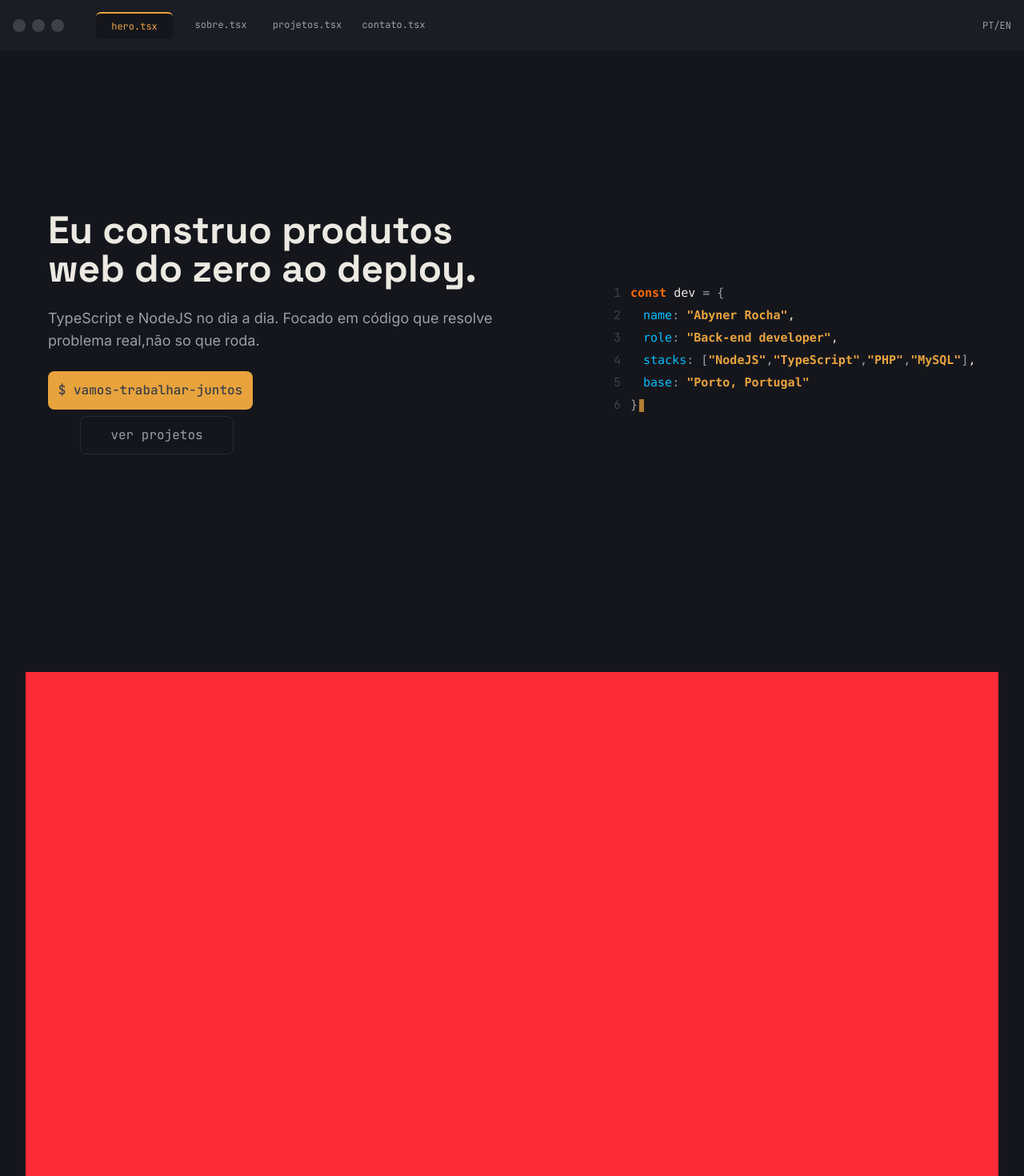
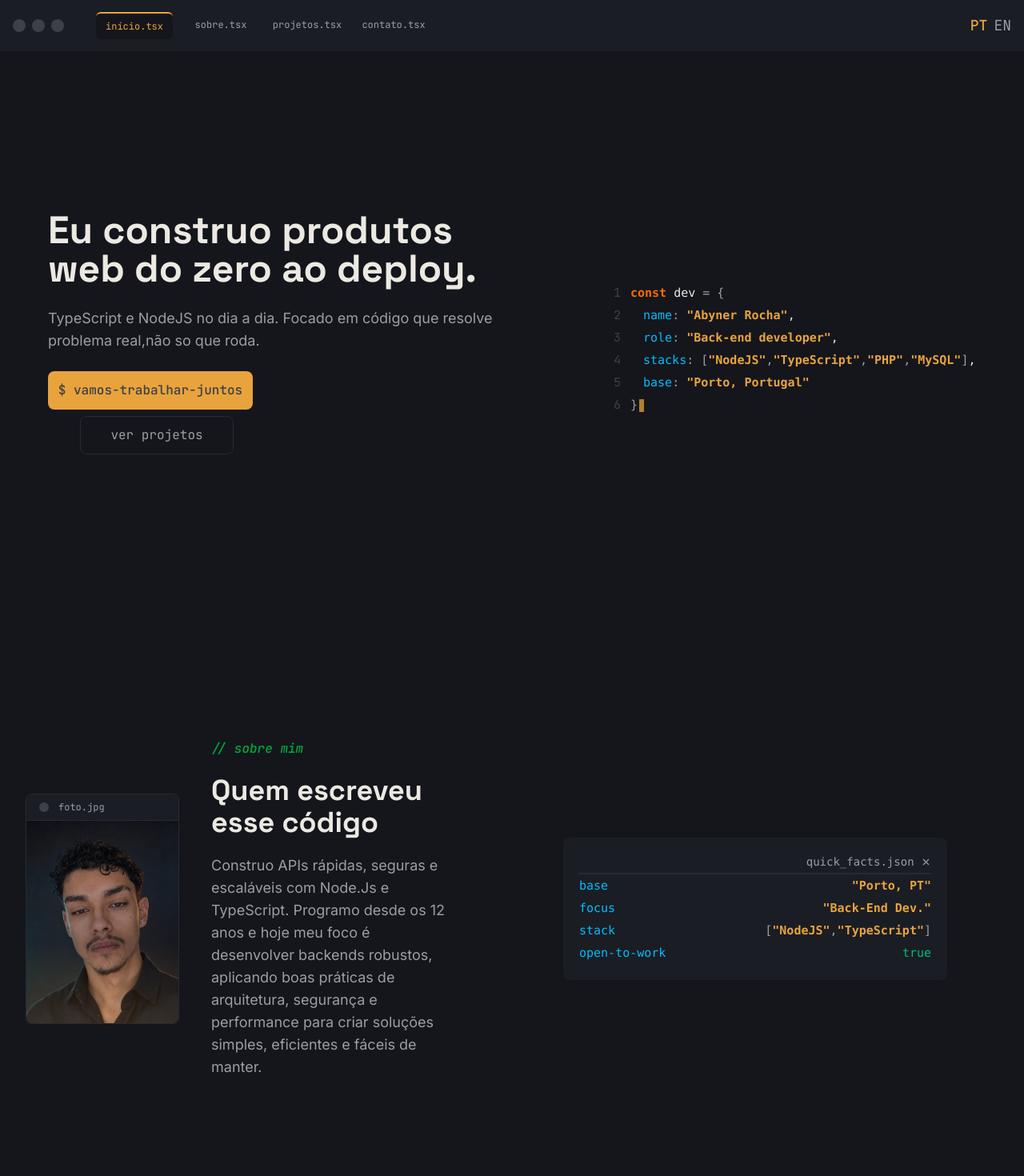
Before and after one commit to AbynerRocha/portfolio, a React (Vite) app: page / in a window 1280 px wide. Shown: the top 1470 px of the page at 80% size. Built offline with nearby package versions, Linux system fonts and the light colour scheme.

Commit message:
Add: Translations and About me section

```diff
--- /dev/null
+++ b/locales/en.json
@@ -0,0 +1,24 @@
+{
+    "hero": {
+        "title": "I build web products from scratch to deploy.",
+        "subtitle": "TypeScript and NodeJS on a day basis. Focused on code that solves real problems not only that runs",
+        "buttons": {
+            "work-together": "$ lets-work-together",
+            "view-projects": "View projects"
+        }
+    },
+    "navbar": {
+        "hero": "home",
+        "about": "about",
+        "projects": "projects",
+        "contact": "contact",
+        "drawer-button": "$ ./get-in-touch.sh"
+    },
+    "about-me": {
+        "title": "Who wrote this code",
+        "subtitle": "about me",
+        "description": "I build fast, secure, and scalable APIs with Node.js and TypeScript. I’ve been programming since I was 12, and today I focus on developing robust backends, applying best practices in architecture, security, and performance to create simple, efficient, and maintainable solutions.",
+        "photo-title": "photo.jpg",
+        "photo-alt": "My photo"
+    }
+}
--- /dev/null
+++ b/locales/pt-br.json
@@ -0,0 +1,24 @@
+{
+    "hero": {
+        "title": "Eu construo produtos web do zero ao deploy.",
+        "subtitle": "TypeScript e NodeJS no dia a dia. Focado em código que resolve problema real,não so que roda.",
+        "buttons": {
+            "work-together": "$ vamos-trabalhar-juntos",
+            "view-projects": "ver projetos"
+        }
+    },
+    "navbar": {
+        "hero": "início",
+        "about": "sobre",
+        "projects": "projetos",
+        "contact": "contato",
+        "drawer-button": "$ ./entrar-em-contato.sh"
+    },
+    "about-me": {
+        "title": "Quem escreveu esse código",
+        "subtitle": "sobre mim",
+        "description": "Construo APIs rápidas, seguras e escaláveis com Node.Js e TypeScript. Programo desde os 12 anos e hoje meu foco é desenvolver backends robustos, aplicando boas práticas de arquitetura, segurança e performance para criar soluções simples, eficientes e fáceis de manter.",
+        "photo-title": "foto.jpg",
+        "photo-alt": "Minha foto"
+    }
+}
--- a/package.json
+++ b/package.json
@@ -19,10 +19,12 @@
     "@tanstack/react-devtools": "latest",
     "@tanstack/react-router": "latest",
     "@tanstack/react-router-devtools": "latest",
+    "i18next": "^26.3.6",
     "lucide": "^1.27.0",
     "lucide-react": "^1.27.0",
     "react": "^19.2.0",
     "react-dom": "^19.2.0",
+    "react-i18next": "^17.0.11",
     "react-icons": "^5.7.0",
     "tailwind-merge": "^3.6.0",
     "tailwindcss": "^4.1.18",
@@ -33,9 +35,11 @@
     "@tanstack/devtools-vite": "latest",
     "@tanstack/router-cli": "^1.132.0",
     "@tanstack/router-plugin": "latest",
+    "@types/i18next": "^13.0.0",
     "@types/node": "^22.10.2",
     "@types/react": "^19.2.0",
     "@types/react-dom": "^19.2.0",
+    "@types/react-i18next": "^8.1.0",
     "@vitejs/plugin-react": "^6.0.1",
     "typescript": "^6.0.2",
     "vite": "^8.0.0"
--- a/src/components/Code/index.tsx
+++ b/src/components/Code/index.tsx
@@ -5,10 +5,11 @@ import { twMerge } from 'tailwind-merge';
 type CodeBlockProps = {
   className?: string
   children: React.ReactNode
+  withLineNumber?: boolean
 }
 
 type CodeLineProps = {
-  lineNumber: number
+  lineNumber?: number
   children: React.ReactNode
   className?: string
 }
@@ -32,9 +33,9 @@ export const Punctuation = ({ children, className }: { children: React.ReactNode
 export function CodeLine({ lineNumber, children, className }: CodeLineProps) {
   return (
     <div className={twMerge("flex flex-row items-start gap-3 font-code text-sm leading-7 sm:text-[15px]", className)}>
-      <aside className="w-4 shrink-0 text-right text-tertiary select-none sm:w-6">
+      {lineNumber && <aside className="w-4 shrink-0 text-right text-tertiary select-none sm:w-6">
         {lineNumber}
-      </aside>
+      </aside>}
       <pre className="m-0 flex-1 overflow-x-hidden wrap-break-word whitespace-pre-wrap text-text-primary">
         {children}
       </pre>
@@ -42,13 +43,13 @@ export function CodeLine({ lineNumber, children, className }: CodeLineProps) {
   )
 }
 
-export default function CodeBlock({ className, children }: CodeBlockProps) {
+export default function CodeBlock({ className, withLineNumber, children }: CodeBlockProps) {
   return (
     <div className={twMerge("w-full overflow-hidden rounded-lg bg-primary px-4 py-3 font-code", className)}>
       {React.Children.map(children, (child, idx) => {
         if(!child) return null
 
-        return <CodeLine key={idx} lineNumber={idx+1}>
+        return <CodeLine key={idx} lineNumber={withLineNumber ? idx+1 : undefined}>
           {child}
         </CodeLine>
       })}
--- a/src/components/Navbar/index.tsx
+++ b/src/components/Navbar/index.tsx
@@ -1,5 +1,8 @@
 import { FileBraces, Folder, X } from "lucide-react";
+import { useState } from "react";
+import { useTranslation } from "react-i18next";
 import { LuGithub } from "react-icons/lu";
+import { twMerge } from "tailwind-merge";
 
 type NavbarProps = {
   onClickDrawer?: () => void;
@@ -11,6 +14,8 @@ type NavbarDrawerProps = {
 }
 
 export function NavbarDrawer({ onCloseDrawer }: NavbarDrawerProps) {
+  const { t, i18n } = useTranslation()
+
   function handleClose() {
     document.getElementById('navbar-drawer')?.classList.remove('animate-in')
     document.getElementById('navbar-drawer')?.classList.add('animate-out')
@@ -46,31 +51,36 @@ export function NavbarDrawer({ onCloseDrawer }: NavbarDrawerProps) {
       <section className="h-[75%] text-sm mt-4 text-secondary">
         <ul>
           <li className="flex items-center gap-3 h-14 w-full pl-5 bg-accent/10 border-l-2 text-accent border-l-accent">
-            <FileBraces className="size-4 " />hero.tsx
+            <FileBraces className="size-4 " />{t('navbar.hero')}.tsx
           </li>
-          <li className="flex items-center gap-3 h-14 w-full pl-5"><FileBraces className="size-4 " />sobre.tsx</li>
-          <li className="flex items-center gap-3 h-14 w-full pl-5"><FileBraces className="size-4 " />projetos.tsx</li>
-          <li className="flex items-center gap-3 h-14 w-full pl-5"><FileBraces className="size-4 " />contato.tsx</li>
+          <li className="flex items-center gap-3 h-14 w-full pl-5"><FileBraces className="size-4 " />{t('navbar.about')}.tsx</li>
+          <li className="flex items-center gap-3 h-14 w-full pl-5"><FileBraces className="size-4 " />{t('navbar.projects')}.tsx</li>
+          <li className="flex items-center gap-3 h-14 w-full pl-5"><FileBraces className="size-4 " />{t('navbar.contact')}.tsx</li>
         </ul>
       </section>
       <footer className="p-3 h-full w-full border-t-2 border-t-border">
         <div className="flex flex-row justify-between text-sm mb-3 text-secondary">
-          <span className="space-x-2">
-            <span className="text-accent font-medium">PT</span>
-            <span>EN</span>
+          <span onClick={() => i18n.changeLanguage(i18n.language === 'pt-BR' ? 'en' : 'pt-BR')} className="space-x-2">
+            <span className={twMerge("transition-all duration-200 ease-in-out", i18n.language === 'pt-BR' ? "text-accent font-medium" : "")}>PT</span>
+            <span className={twMerge("transition-all duration-200 ease-in-out", i18n.language === 'en' ? "text-accent font-medium" : "")}>EN</span>
           </span>
           <a href="https://github.com/AbynerRocha" target="_blank" className="flex flex-row items-center gap-1">
-            <LuGithub/>
+            <LuGithub />
             Github
           </a>
         </div>
-        <button className="bg-accent rounded-lg h-12 w-63 text-xs font-medium text-tertiary cursor-pointer transition-all duration-150 hover:bg-accent/80 active:bg-accent">$ ./entrar-em-contato.sh</button>
+        <button
+          className="bg-accent rounded-lg h-12 w-63 text-xs font-medium text-tertiary cursor-pointer transition-all duration-150 hover:bg-accent/80 active:bg-accent"
+        >
+          {t('navbar.drawer-button')}
+        </button>
       </footer>
     </aside>
   </section>
 }
 
 export default function Navbar({ onClickDrawer, isDrawerOpen }: NavbarProps) {
+  const { t, i18n } = useTranslation()
   return (
     <nav className="fixed top-0 flex flex-row items-center w-full h-16 bg-card text-text-tertiary px-4 ">
       <div className="h-full w-fit flex flex-row space-x-2 items-center mr-10">
@@ -81,20 +91,24 @@ export default function Navbar({ onClickDrawer, isDrawerOpen }: NavbarProps) {
       <div className=" hidden md:flex flex-1 flex-row justify-between font-code text-xs text-secondary">
         <ul className="flex flex-row space-x-3">
           <li className="bg-primary rounded-md border-t-2 border-t-accent py-2 w-24 text-accent text-center">
-            <a>hero.tsx</a>
+            <a>{t('navbar.hero')}.tsx</a>
           </li>
           <li className="rounded-md py-2 w-24 text-center">
-            <a>sobre.tsx</a>
+            <a>{t('navbar.about')}.tsx</a>
           </li>
           <li className="rounded-md py-2 w-24 text-center">
-            <a>projetos.tsx</a>
+            <a>{t('navbar.projects')}.tsx</a>
           </li>
           <li className="rounded-md py-2 w-24 text-center">
-            <a>contato.tsx</a>
+            <a>{t('navbar.contact')}.tsx</a>
           </li>
         </ul>
-        <button className="text-md cursor-pointer">
-          PT/EN
+        <button
+          onClick={() => i18n.changeLanguage(i18n.language === 'pt-BR' ? 'en' : 'pt-BR')}
+          className="text-lg cursor-pointer space-x-2"
+        >
+          <span className={twMerge("transition-all duration-200 ease-in-out", i18n.language === 'pt-BR' ? "text-accent font-medium" : "")}>PT</span>
+          <span className={twMerge("transition-all duration-200 ease-in-out", i18n.language === 'en' ? "text-accent font-medium" : "")}>EN</span>
         </button>
       </div>
 
--- /dev/null
+++ b/src/components/Sections/AboutMe.tsx
@@ -0,0 +1,67 @@
+
+
+import React from 'react'
+import CodeBlock, { Property, Punctuation, StringVal } from '../Code';
+import { X } from 'lucide-react';
+import { useTranslation } from 'react-i18next';
+
+export function AboutMe() {
+  const { t } = useTranslation()
+  return (
+    <div className="grid grid-cols-2 grid-rows-1 place-items-center w-full h-148">
+      <section className="wrap-break-word">
+        <div className="flex flex-row items-center space-x-10">
+          <div className="h-72 w-48 overflow-hidden rounded-lg border border-border">
+            <header className="flex flex-row items-center gap-3 bg-card font-code border-b border-b-border text-secondary py-2 pl-4">
+              <div
+                className="size-3 bg-tertiary rounded-full"
+              />
+              <span className="text-xs">{t('about-me.photo-title')}</span>
+            </header>
+            <div className="relative h-64 w-48">
+              <img
+                src="/foto.webp"
+                alt={t('about-me.photo-alt')}
+                className="h-full w-full object-cover object-top"
+              />
+
+              {/* Gradiente sobre a imagem */}
+              <div className="pointer-events-none absolute inset-0 bg-[linear-gradient(to_bottom,rgba(20,22,28,0.15)_0%,rgba(20,22,28,0.45)_60%,rgba(232,163,61,0.20)_100%)]" />
+
+            </div>
+          </div>
+          <div className="w-1/2 space-y-5">
+            <h4 className="font-code font-medium italic text-green-600">// {t("about-me.subtitle")}</h4>
+            <h2 className="font-title text-text-primary font-bold text-4xl">{t("about-me.title")}</h2>
+            <p className="text-lg text-secondary">
+              {t("about-me.description")}
+            </p>
+          </div>
+        </div>
+      </section>
+      <aside className="flex flex-col items-center wrap-break-word">
+        <CodeBlock className="bg-card py-5 px-5 w-120">
+          <span className="flex flex-row justify-end items-center text-sm text-secondary mb-1">quick_facts.json <X size={13} /></span>
+          <div className="h-0.5 w-full bg-border" />
+          <span className="flex flex-row justify-between">
+            <Property>base</Property> <StringVal>Porto, PT</StringVal>
+          </span>
+          <span className="flex flex-row justify-between">
+            <Property>focus</Property> <StringVal>Back-End Dev.</StringVal>
+          </span>
+          <span className="flex flex-row justify-between">
+            <Property>stack</Property> <span><Punctuation>[</Punctuation>
+              <StringVal>NodeJS</StringVal><Punctuation>,</Punctuation>
+              <StringVal>TypeScript</StringVal>
+              <Punctuation>]</Punctuation>
+            </span>
+          </span>
+          <span className="flex flex-row justify-between">
+            <Property>open-to-work</Property>
+            <span className="text-emerald-500">true</span>
+          </span>
+        </CodeBlock>
+      </aside>
+    </div>
+  )
+}
--- /dev/null
+++ b/src/i18n.ts
@@ -0,0 +1,23 @@
+import i18n from 'i18next'
+import { initReactI18next } from 'react-i18next'
+import localePT from '../locales/pt-br.json'
+import localeEN from '../locales/en.json'
+
+i18n.use(initReactI18next)
+.init({
+    resources: {
+        en: {
+            translation: localeEN
+        },
+        'pt-BR': {
+            translation: localePT
+        }
+    },
+    lng: "pt-BR",
+    fallbackLng: "pt-BR",
+    interpolation: {
+        escapeValue: false
+    }
+})
+
+export default i18n
--- a/src/main.tsx
+++ b/src/main.tsx
@@ -1,6 +1,7 @@
 import ReactDOM from 'react-dom/client'
 import { RouterProvider, createRouter } from '@tanstack/react-router'
 import { routeTree } from './routeTree.gen'
+import './i18n'
 
 const router = createRouter({
   routeTree,
--- a/src/routes/index.tsx
+++ b/src/routes/index.tsx
@@ -1,25 +1,29 @@
 import { createFileRoute } from '@tanstack/react-router'
 import CodeBlock, { Keyword, Property, Punctuation, StringVal } from '../components/Code';
+import { useTranslation } from 'react-i18next';
+import { AboutMe } from '#/components/Sections/AboutMe.tsx';
 
 export const Route = createFileRoute('/')({ component: Home })
 
 const stacks = ["NodeJS", "TypeScript", "PHP", "MySQL"]
 
 function Home() {
+  const { t, i18n } = useTranslation()
+
   return (
     <main className="flex flex-col min-h-screen items-center p-4 sm:p-8 space-y-10">
       <section className="mx-auto flex min-h-[calc(100vh-2rem)] w-full max-w-xl flex-col items-center justify-center gap-2 sm:gap-6 md:gap-12 md:max-w-7xl lg:flex-row lg:justify-between">
         <section className="mt-10 flex flex-col md:items-start justify-center space-y-6 pl-0 sm:pl-7 lg:mt-0 lg:max-w-160 lg:flex-1">
-          <h1 className="font-title text-center md:text-start font-bold text-3xl md:text-5xl text-text-primary w">Eu construo produtos web do zero ao deploy.</h1>
-          <p className="text-secondary text-center md:text-start text-sm md:text-lg">TypeScript e NodeJS no dia a dia. Focado em código que resolve problema real,não so que roda.</p>
+          <h1 className="font-title text-center md:text-start font-bold text-3xl md:text-5xl text-text-primary w">{t("hero.title")}</h1>
+          <p className="text-secondary text-center md:text-start text-sm md:text-lg">{t('hero.subtitle')}</p>
 
           <div className="font-code space-y-2 md:space-x-4 flex flex-col items-center justify-center">
-            <button className="bg-accent rounded-lg h-12 w-64 font-medium text-tertiary cursor-pointer transition-all duration-150 hover:bg-accent/80 active:bg-accent">$ vamos-trabalhar-juntos</button>
-            <button className="bg-none border border-border rounded-lg h-12 w-48 text-secondary cursor-pointer transition-all duration-150 active:bg-primary hover:bg-card">ver projetos</button>
+            <button className="bg-accent rounded-lg h-12 w-64 font-medium text-tertiary cursor-pointer transition-all duration-150 hover:bg-accent/80 active:bg-accent">{t("hero.buttons.work-together")}</button>
+            <button className="bg-none border border-border rounded-lg h-12 w-48 text-secondary cursor-pointer transition-all duration-150 active:bg-primary hover:bg-card">{t("hero.buttons.view-projects")}</button>
           </div>
         </section>
 
-        <CodeBlock className="w-full max-w-full sm:w-auto sm:min-w-[24rem] lg:w-[32rem] mt-10">
+        <CodeBlock withLineNumber className="w-full max-w-full sm:w-auto sm:min-w-[24rem] lg:w-[32rem] mt-10">
           <>
             <Keyword>const</Keyword> dev <Punctuation>= &#123;</Punctuation>
           </>
@@ -59,8 +63,8 @@ function Home() {
 
       </section>
 
-      <section className="w-full min-h-[calc(100vh-2rem)] bg-red-500">
-
+      <section className="w-full min-h-[calc(100vh-2rem)]">
+        <AboutMe/>
       </section>
     </main>
   )
```
Also changed, not shown: public/foto.webp (added).
